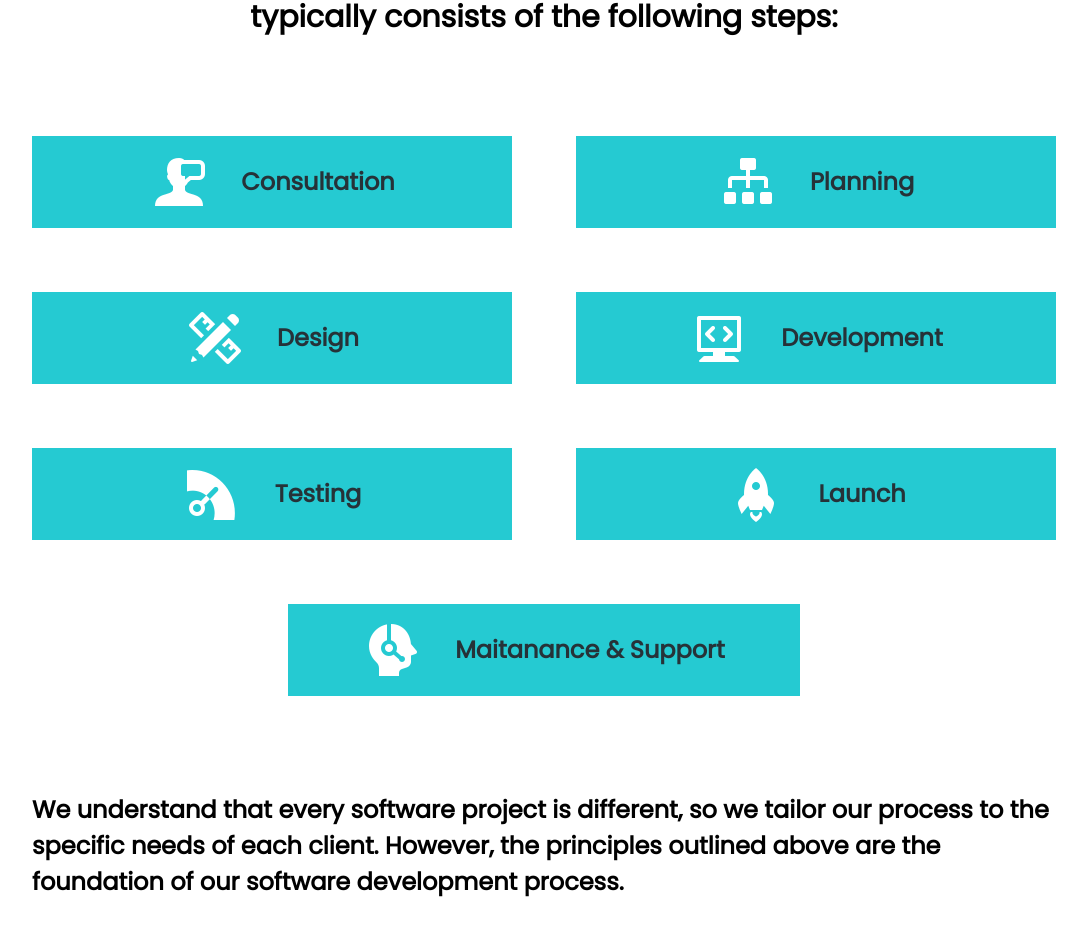
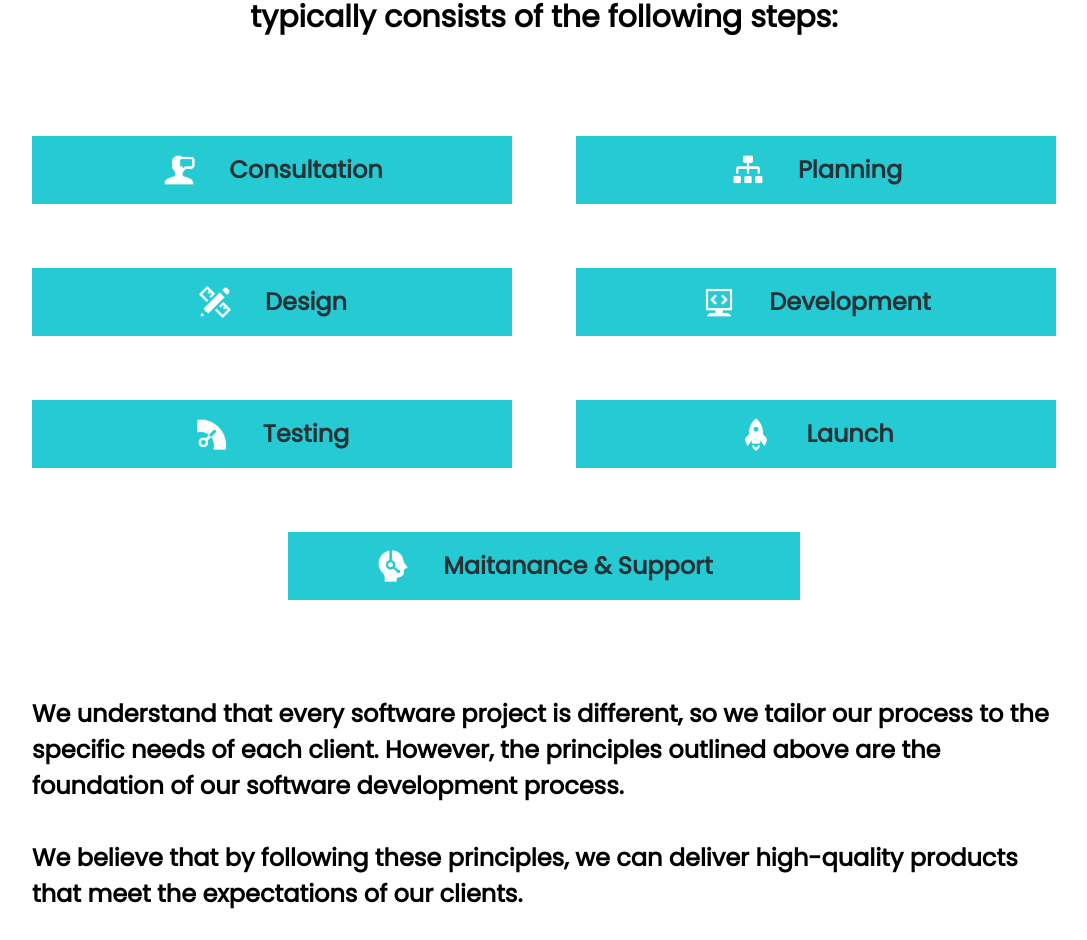
Before and after one commit to jsninjaleo/welleplan-frontend, a Next.js app: page /process in a window 1280 px wide. Shown: the part 1666-2606 px from the top of the page, without its empty margins (96-1183 px from the left). Built offline with nearby package versions, Linux system fonts and the light colour scheme.

Commit message:
resize step icons

```diff
--- a/src/app/process/page.tsx
+++ b/src/app/process/page.tsx
@@ -120,7 +120,7 @@ export default function ContactUs() {
         >
           <div className='w-full items-start'>
             <div className='flex items-center justify-center group-hover/item:justify-start 2xl:py-8 py-4 2xl:px-10 px-6 bg-mainBlue'>
-              <Image src="/images/icon_consultation.svg" className='group-hover/item:hidden' width={60} height={60} alt="" />
+              <Image src="/images/icon_consultation.svg" className='group-hover/item:hidden' width={36} height={36} alt="" />
               <p className='2xl:text-3xl text-2xl font-semibold pl-8 text-processTitleColor'>
                 Consultation
               </p>
@@ -146,7 +146,7 @@ export default function ContactUs() {
         >
           <div className='w-full'>
             <div className='flex items-center justify-center group-hover/item:justify-start 2xl:py-8 py-4 2xl:px-10 px-6 bg-mainBlue'>
-              <Image src="/images/icon_planning.svg" className='group-hover/item:hidden' width={60} height={60} alt="" />
+              <Image src="/images/icon_planning.svg" className='group-hover/item:hidden' width={36} height={36} alt="" />
               <p className='2xl:text-3xl text-2xl font-semibold pl-8 text-processTitleColor'>
                 Planning
               </p>
@@ -172,7 +172,7 @@ export default function ContactUs() {
         >
           <div className='w-full'>
             <div className='flex items-center justify-center group-hover/item:justify-start 2xl:py-8 py-4 2xl:px-10 px-6 bg-mainBlue'>
-              <Image src="/images/icon_design.svg" className='group-hover/item:hidden' width={60} height={60} alt="" />
+              <Image src="/images/icon_design.svg" className='group-hover/item:hidden' width={36} height={36} alt="" />
               <p className='2xl:text-3xl text-2xl font-semibold pl-8 text-processTitleColor'>
                 Design
               </p>
@@ -198,7 +198,7 @@ export default function ContactUs() {
         >
           <div className='w-full'>
             <div className='flex items-center justify-center group-hover/item:justify-start 2xl:py-8 py-4 2xl:px-10 px-6 bg-mainBlue'>
-              <Image src="/images/icon_development.svg" className='group-hover/item:hidden' width={60} height={60} alt="" />
+              <Image src="/images/icon_development.svg" className='group-hover/item:hidden' width={36} height={36} alt="" />
               <p className='2xl:text-3xl text-2xl font-semibold pl-8 text-processTitleColor'>
                 Development
               </p>
@@ -224,7 +224,7 @@ export default function ContactUs() {
         >
           <div className='w-full'>
             <div className='flex items-center justify-center group-hover/item:justify-start 2xl:py-8 py-4 2xl:px-10 px-6 bg-mainBlue'>
-              <Image src="/images/icon_testing.svg" className='group-hover/item:hidden' width={60} height={60} alt="" />
+              <Image src="/images/icon_testing.svg" className='group-hover/item:hidden' width={36} height={36} alt="" />
               <p className='2xl:text-3xl text-2xl font-semibold pl-8 text-processTitleColor'>
                 Testing
               </p>
@@ -250,7 +250,7 @@ export default function ContactUs() {
         >
           <div className='w-full'>
             <div className='flex items-center justify-center group-hover/item:justify-start 2xl:py-8 py-4 2xl:px-10 px-6 bg-mainBlue'>
-              <Image src="/images/icon_launch.svg" className='group-hover/item:hidden' width={60} height={60} alt="" />
+              <Image src="/images/icon_launch.svg" className='group-hover/item:hidden' width={36} height={36} alt="" />
               <p className='2xl:text-3xl text-2xl font-semibold pl-8 text-processTitleColor'>
                 Launch
               </p>
@@ -277,7 +277,7 @@ export default function ContactUs() {
         >
           <div className='group/item w-1/2 hover:w-full cursor-pointer'>
             <div className='flex items-center justify-center group-hover/item:justify-start 2xl:py-8 py-4 2xl:px-10 px-6 bg-mainBlue'>
-              <Image src="/images/icon_support.svg" className='group-hover/item:hidden' width={60} height={60} alt="" />
+              <Image src="/images/icon_support.svg" className='group-hover/item:hidden' width={36} height={36} alt="" />
               <p className='2xl:text-3xl text-2xl font-semibold pl-8 text-processTitleColor'>
                 Maitanance & Support
               </p>
```
